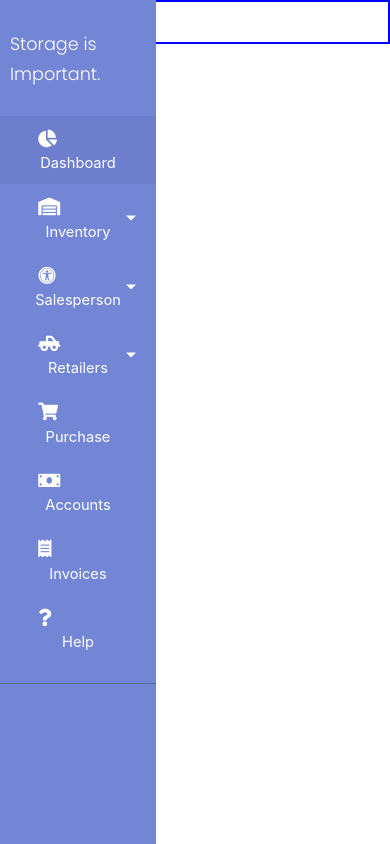
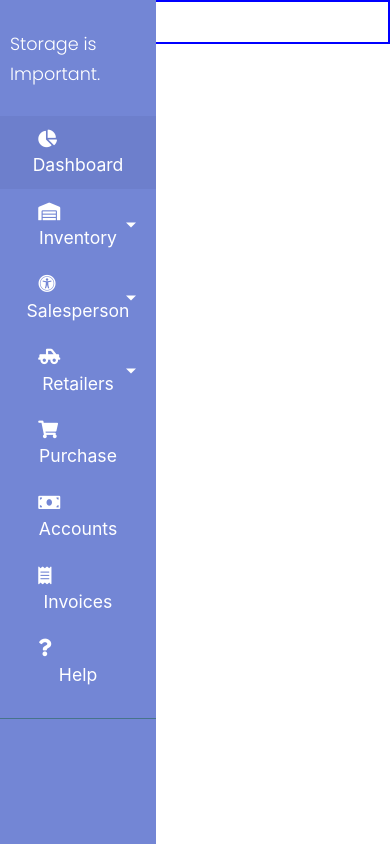
Before and after one commit to kazimhr/semesterproject, a PHP site: page / in a window 390 px wide. Run offline with PHP 8.4, Linux system fonts and the light colour scheme; some libraries are stand-ins or nearby versions.

Commit message:
Update styles_index.css

```diff
--- a/styles_index.css
+++ b/styles_index.css
@@ -188,7 +188,7 @@ a.article:hover {
     .sidebar_items_on_mob{
         display: block;
         text-align: center;
-        font-size: smaller;
+        font-size: 1em;
     }
 
 }
```
